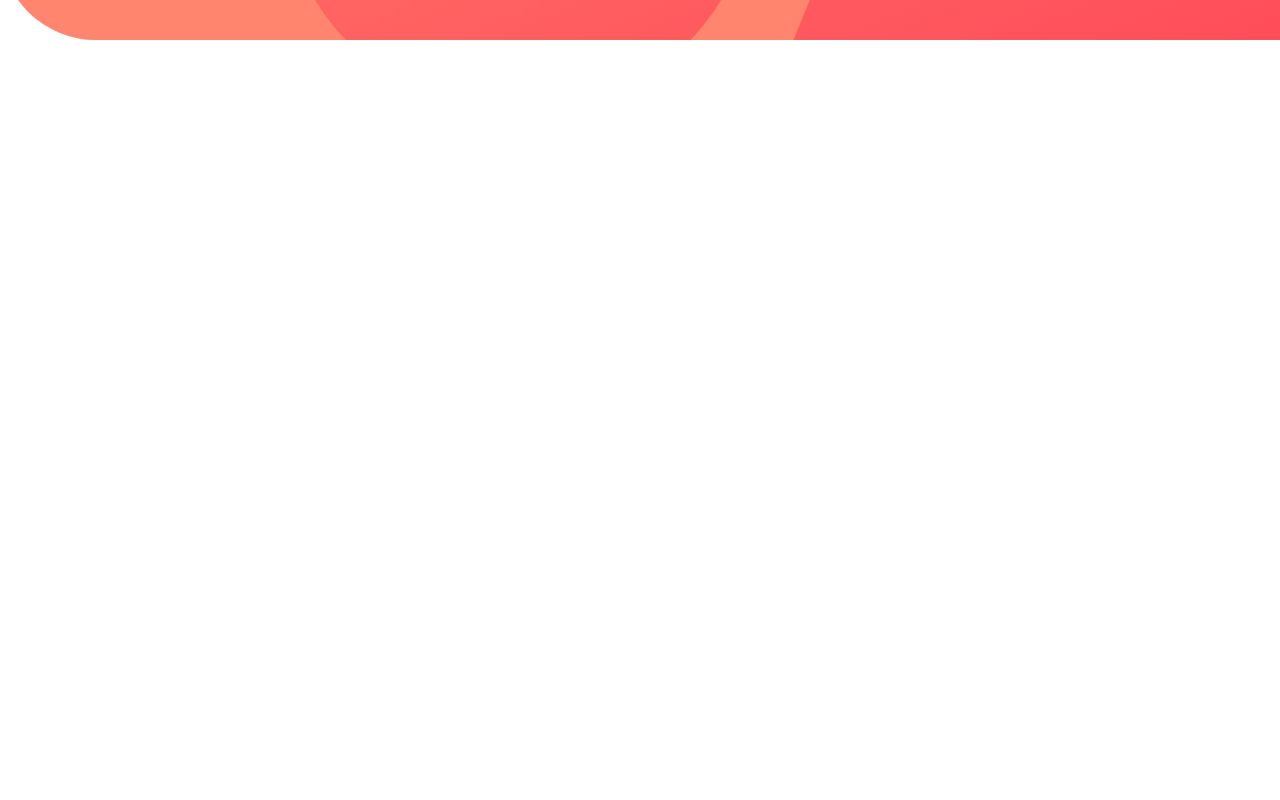
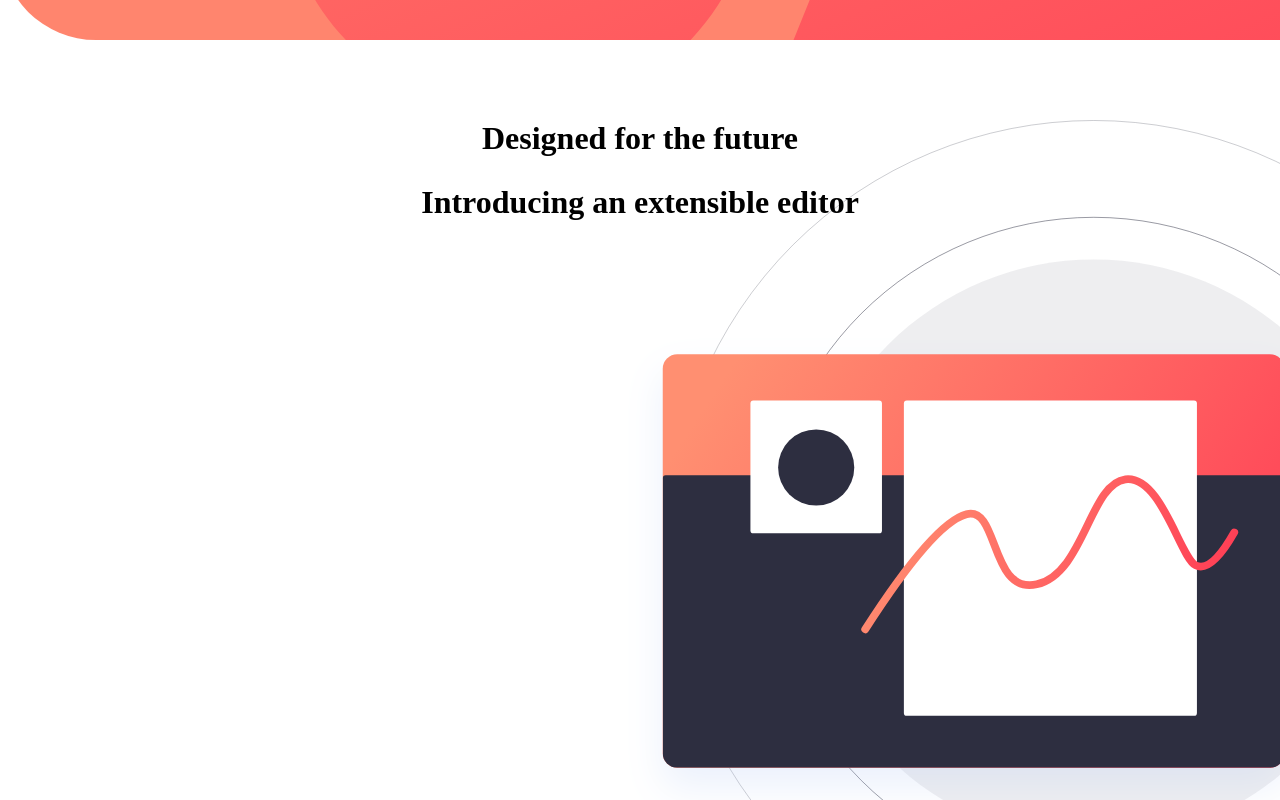
Before and after one commit to PedroMakengo/blogr-landing, a Next.js app: page / in a window 1280 px wide. Shown: the part 600-1400 px from the top of the page. Before the commit the page ends 800 px from the top, so only its background shows below. Built offline with nearby package versions, Linux system fonts and the light colour scheme.

Commit message:
Adicionando mais componentes

```diff
--- /dev/null
+++ b/src/components/Describe/index.tsx
@@ -0,0 +1,13 @@
+interface DescribeProps {
+  title: string;
+  paragraph: string;
+}
+
+export function Describe({ title, paragraph }: DescribeProps) {
+  return (
+    <div>
+      <h1>{title}</h1>
+      <p>{paragraph}</p>
+    </div>
+  );
+}
--- /dev/null
+++ b/src/components/DesignedFuture/index.tsx
@@ -0,0 +1,15 @@
+import { Describe } from "../Describe";
+import style from "./style.module.scss";
+export function DesignedFuture() {
+  return (
+    <section className={style.designerfuture}>
+      <div className={style.container}>
+        <h1>Designed for the future</h1>
+
+        <div className={style.content}>
+          <Describe title="Introducing an extensible editor" paragraph="" />
+        </div>
+      </div>
+    </section>
+  );
+}
--- /dev/null
+++ b/src/components/DesignedFuture/style.module.scss
@@ -0,0 +1,20 @@
+.designerfuture {
+  height: 1000px;
+  background-image: url(../../../public/images/illustration-editor-desktop.svg);
+  background-size: 70%;
+  background-repeat: no-repeat;
+  background-position-x: 39rem;
+
+  margin-top: 5rem;
+
+  .container {
+    max-width: 1120px;
+    margin: 0 auto;
+
+    h1 {
+      font-weight: bold;
+      font-size: 2rem;
+      text-align: center;
+    }
+  }
+}
--- a/src/components/Header/style.module.scss
+++ b/src/components/Header/style.module.scss
@@ -1,5 +1,4 @@
 .header {
-  width: 100vw;
   height: 80vh;
   background-color: #ff856e;
   background-image: url(../../../public/images/bg-pattern-intro.svg);
--- a/src/pages/index.tsx
+++ b/src/pages/index.tsx
@@ -1,4 +1,5 @@
 import Head from "next/head";
+import { DesignedFuture } from "../components/DesignedFuture";
 
 export default function Home() {
   return (
@@ -7,6 +8,7 @@ export default function Home() {
         <title>Home | Blogr-landing</title>
         <meta name="description" content="Generated by create next app" />
       </Head>
+      <DesignedFuture />
     </>
   );
 }
--- a/styles/globals.scss
+++ b/styles/globals.scss
@@ -1,7 +1,7 @@
-html,
 body {
   padding: 0;
   margin: 0;
+  box-sizing: border-box;
   font-family: Ubuntu;
 }
 
@@ -9,7 +9,3 @@ a {
   color: inherit;
   text-decoration: none;
 }
-
-* {
-  box-sizing: border-box;
-}
```
Also changed, not shown: src/components/Infrastructure/index.tsx (added, +9 -0 lines), src/components/Infrastructure/style.module.scss (added).
